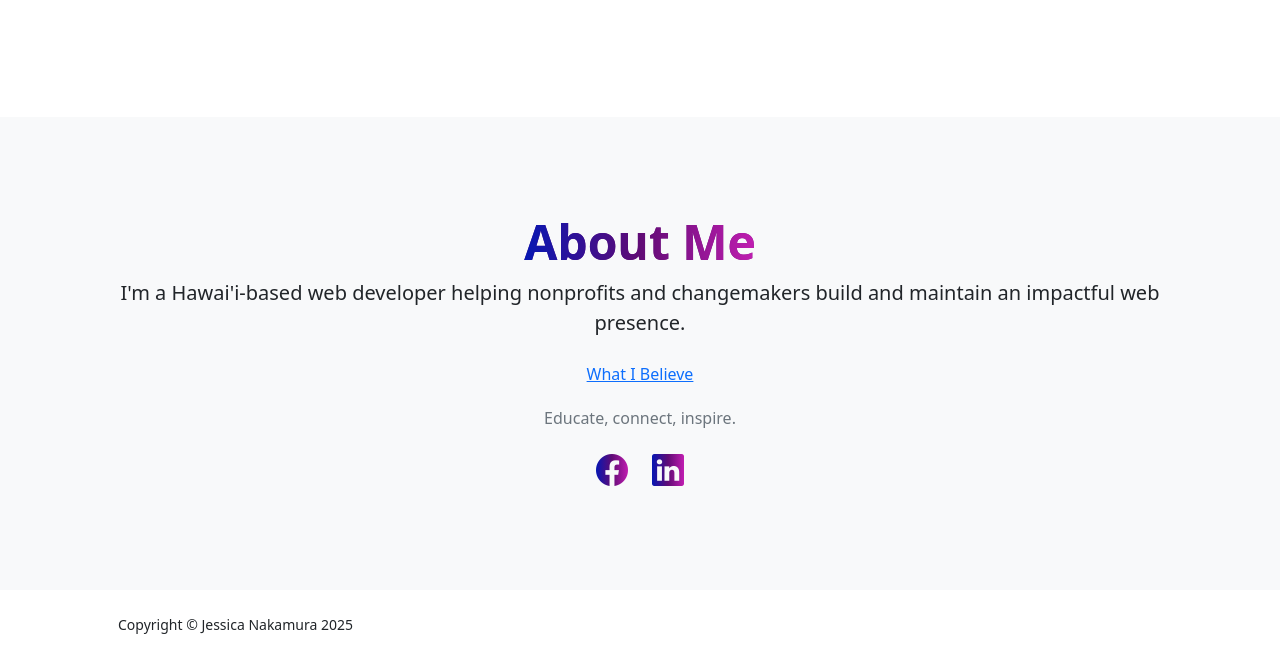
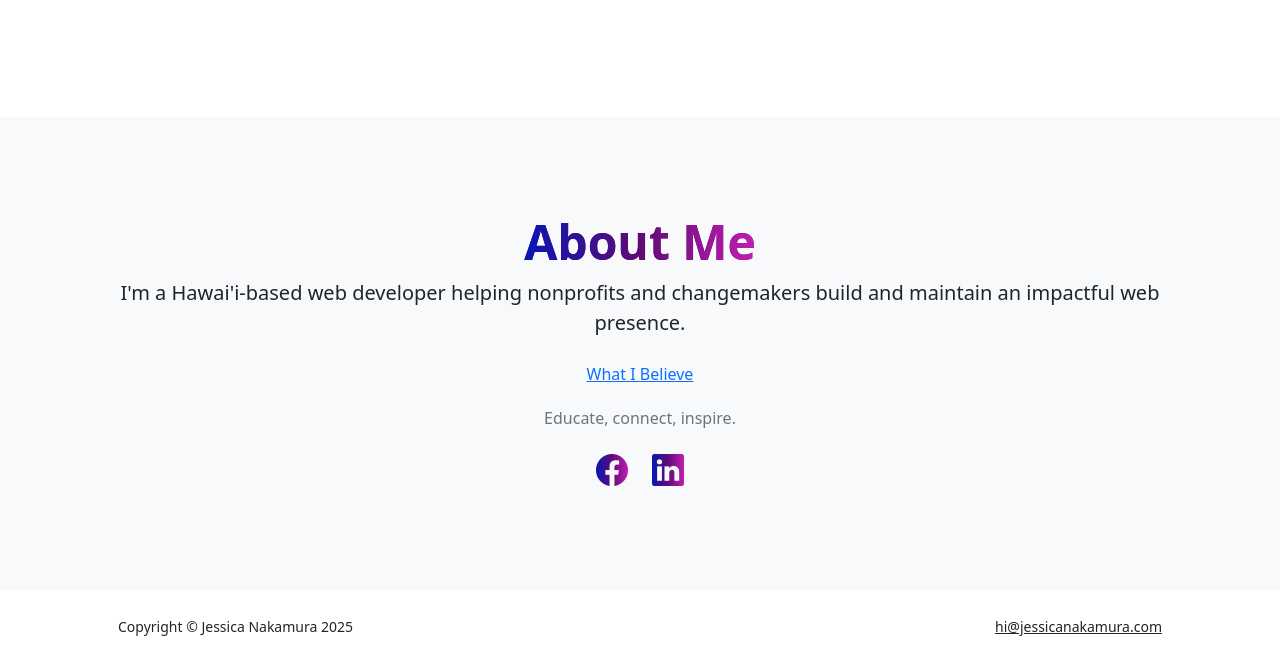
Before and after one commit to jessinaka21/nucamp-portfolio-project, a website built with Parcel: page index.html in a window 1280 px wide. Shown: the part 566-1228 px from the top of the page. Built offline with nearby package versions, Linux system fonts and the light colour scheme; files whose address does not match are found by name.

Commit message:
footer email

```diff
--- a/index.html
+++ b/index.html
@@ -119,6 +119,9 @@ While I understand that my being upfront about my values may turn away some pote
             <div class="container px-5">
                 <div class="row align-items-center justify-content-between flex-column flex-sm-row">
                     <div class="col-auto"><div class="small m-0">Copyright &copy; Jessica Nakamura 2025</div></div>
+                    <div class="col-auto">
+                        <a class="small text-dark" href="mailto:hi@jessicanakamura.com">hi@jessicanakamura.com</a>
+                    </div>
                     <!-- Commenting these out for now
                      div class="col-auto">
                         <a class="small" href="#!">Privacy</a>
```
Also changed, not shown: projects.html (+2 -0 lines), resume.html (+3 -2 lines), 2 other files.
